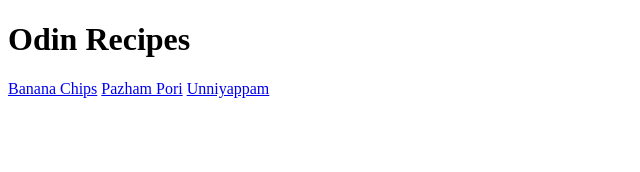
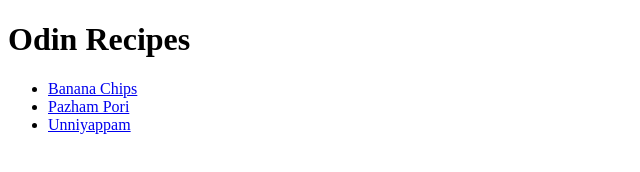
Before and after one commit to athul-krish01/odin-recipes, a plain HTML site: page index.html in a window 1280 px wide. Shown: the whole page, without its empty margins (0-640 px from the left). Drawn offline with Linux system fonts and the light colour scheme.

Commit message:
Update index.html ordered list

```diff
--- a/index.html
+++ b/index.html
@@ -6,8 +6,10 @@
     </head>
     <body>
         <h1>Odin Recipes</h1>
-        <a href="recipes/banana-chip.html">Banana Chips</a>
-        <a href="recipes/pazham-pori.html">Pazham Pori</a>
-        <a href="recipes/unniyappam.html">Unniyappam</a>
+        <ul>
+            <li><a href="recipes/banana-chip.html">Banana Chips</a></li>
+            <li><a href="recipes/pazham-pori.html">Pazham Pori</a></li>
+            <li> <a href="recipes/unniyappam.html">Unniyappam</a></li>
+        </ul>
     </body>
 </html>
```
